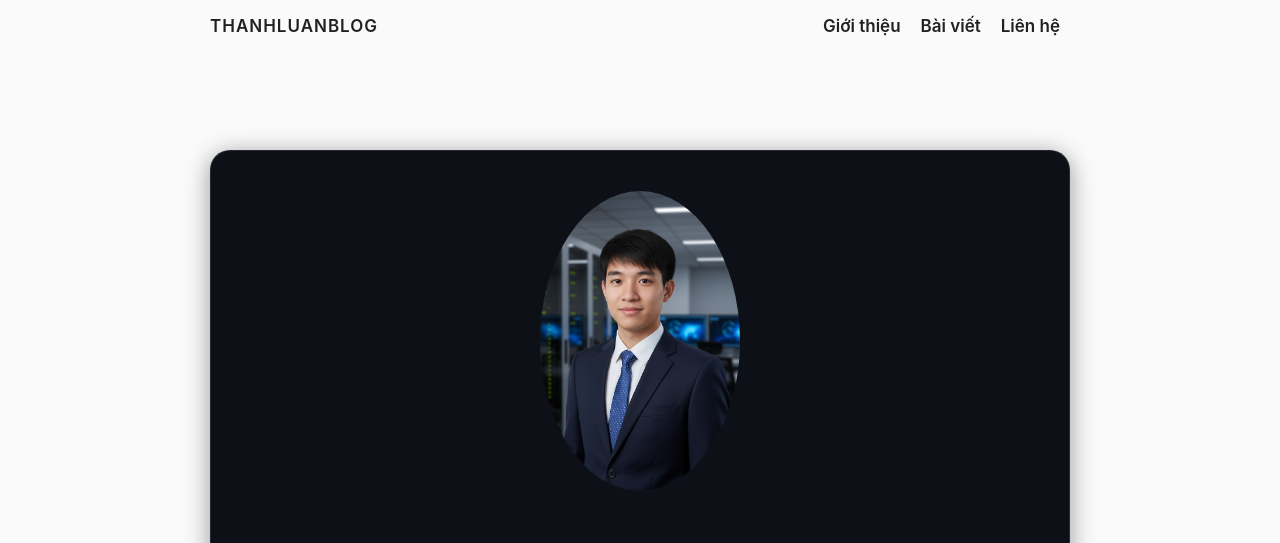
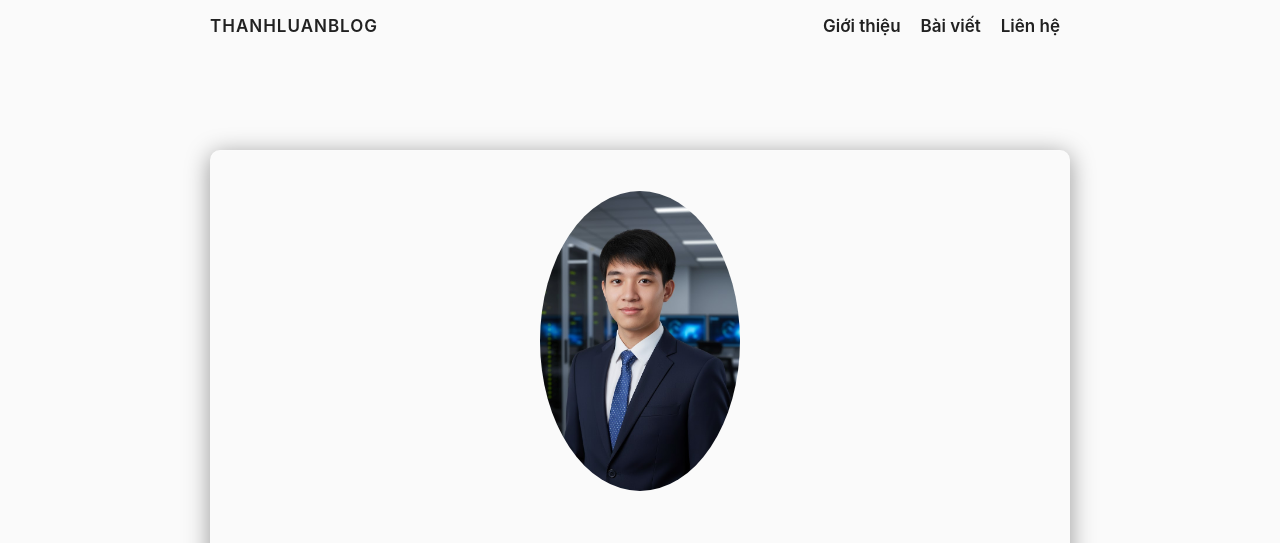
Before and after one commit to ThanhLuan-Tlz4/LapTrinhMangMayTinh, a plain HTML site: page about/index.html in a window 1280 px wide. Shown: the top 543 px of the page. Drawn offline with Linux system fonts and the light colour scheme; a script that the page names is missing.

Commit message:
Update index.html

```diff
--- a/about/index.html
+++ b/about/index.html
@@ -66,12 +66,10 @@
 
           <!-- ✅ PHẦN KHUNG NỀN THÊM VÀO -->
           <div style="
-            background: #0d1117;
             padding: 40px;
-            border-radius: 20px;
+            border-radius: 10px;
             box-shadow: 0 4px 25px rgba(0,0,0,0.4);
-            max-width: 1000px;
-            margin: 40px auto;
+            max-width: 1200px;
             border: 1px solid rgba(255,255,255,0.1);
           ">
 
```
